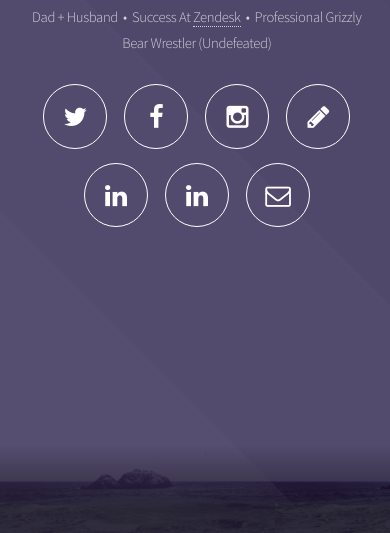
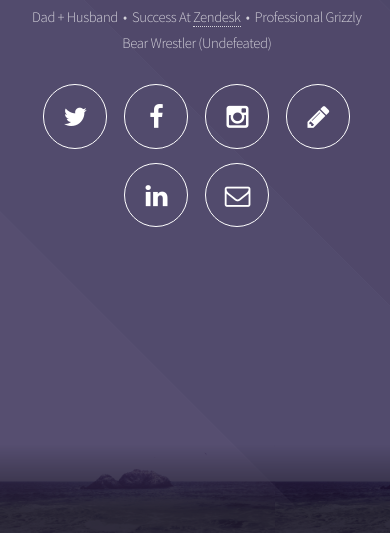
Before and after one commit to forestanderson/forestanderson.github.io, a plain HTML site: page index.html in a window 390 px wide. Shown: the part 311-844 px from the top of the page. Drawn offline with Linux system fonts and the light colour scheme.

Commit message:
Mobile enhancements

```diff
--- a/css/style-mobile.css
+++ b/css/style-mobile.css
@@ -47,3 +47,11 @@
 		#header nav a:active {
 			font-size: 1em;
 		}
+
+		#header > nav.normal {
+					display: none;
+				}
+
+		#header > nav.mobile {
+					display: block;
+				}
--- a/css/style.css
+++ b/css/style.css
@@ -64,7 +64,6 @@
 		.icon > .label {
 			display: none;
 		}
-
 /* Wrapper */
 	@-moz-keyframes wrapper { 0% { opacity: 0; } 100% { opacity: 1; } }
 	@-webkit-keyframes wrapper { 0% { opacity: 0; } 100% { opacity: 1; } }
@@ -378,6 +377,13 @@
 					display: none;
 				}
 
+                #header > nav.mobile {
+					display: none;
+				}
+
+				#header > nav.normal {
+					display: block;
+				}
 /* Footer */
 
 	#footer {
--- a/index.html
+++ b/index.html
@@ -11,7 +11,7 @@
 		<meta name="description" content="" />
 		<meta name="keywords" content="" />
 		<link rel="apple-touch-icon-precomposed" href="https://dl.dropboxusercontent.com/u/31178655/apple-touch-icon-precomposed.png">
-    <meta name="apple-mobile-web-app-title" content="Forest">
+        <meta name="apple-mobile-web-app-title" content="Forest">
 		<meta name="apple-mobile-web-app-capable" content="yes">
 		<meta name="apple-mobile-web-app-status-bar-style" content="black-translucent">
 		<!--[if lte IE 8]><script src="css/ie/html5shiv.js"></script><![endif]-->
@@ -36,14 +36,23 @@
 					<header id="header">
 						<h1>Forest Anderson</h1>
 						<p>Dad + Husband &nbsp;&bull;&nbsp; Success At <a href="https://www.zendesk.com/">Zendesk</a> &nbsp;&bull;&nbsp; Professional Grizzly Bear Wrestler (Undefeated)</p>
-						<nav>
+						<nav class=normal>
 							<ul>
 								<li><a href="http://twitter.com/forestanderson" class="icon fa-twitter"><span class="label">Twitter</span></a></li>
 								<li><a href="https://www.facebook.com/foresttyleranderson" class="icon fa-facebook"><span class="label">Facebook</span></a></li>
 								<li><a href="http://instagram.com/forestanderson" class="icon fa-instagram"><span class="label">Instagram</span></a></li>
 								<li><a href="https://medium.com/@forestanderson" class="icon fa-pencil"><span class="label">Medium</span></a></li>
 								<li><a href="https://www.linkedin.com/in/forestanderson" class="icon fa-linkedin"><span class="label">LinkedIn</span></a></li>
-								<li><a href="linkedin://profile/94855947" class="icon fa-linkedin"><span class="label">LinkedIn</span></a></li>
+								<li><a href="mailto:forest@forestanders.in?subject=Hello, Forest!" class="icon fa-envelope-o"><span class="label">Email</span></a></li>
+							</ul>
+						</nav>
+						<nav class=mobile>
+							<ul>
+								<li><a href="twitter://user?screen_name=forestanderson" class="icon fa-twitter mobile"><span class="label">Twitter</span></a></li>
+								<li><a href="fb://profile?id=100003296562356" class="icon fa-facebook mobile"><span class="label">Facebook</span></a></li>
+								<li><a href="instagram://user?username=forestanderson" class="icon fa-instagram mobile"><span class="label">Instagram</span></a></li>
+								<li><a href="https://medium.com/@forestanderson" class="icon fa-pencil"><span class="label">Medium</span></a></li>
+								<li><a href="linkedin://profile/94855947" class="icon fa-linkedin mobile"><span class="label">LinkedIn</span></a></li>
 								<li><a href="mailto:forest@forestanders.in?subject=Hello, Forest!" class="icon fa-envelope-o"><span class="label">Email</span></a></li>
 							</ul>
 						</nav>
```
